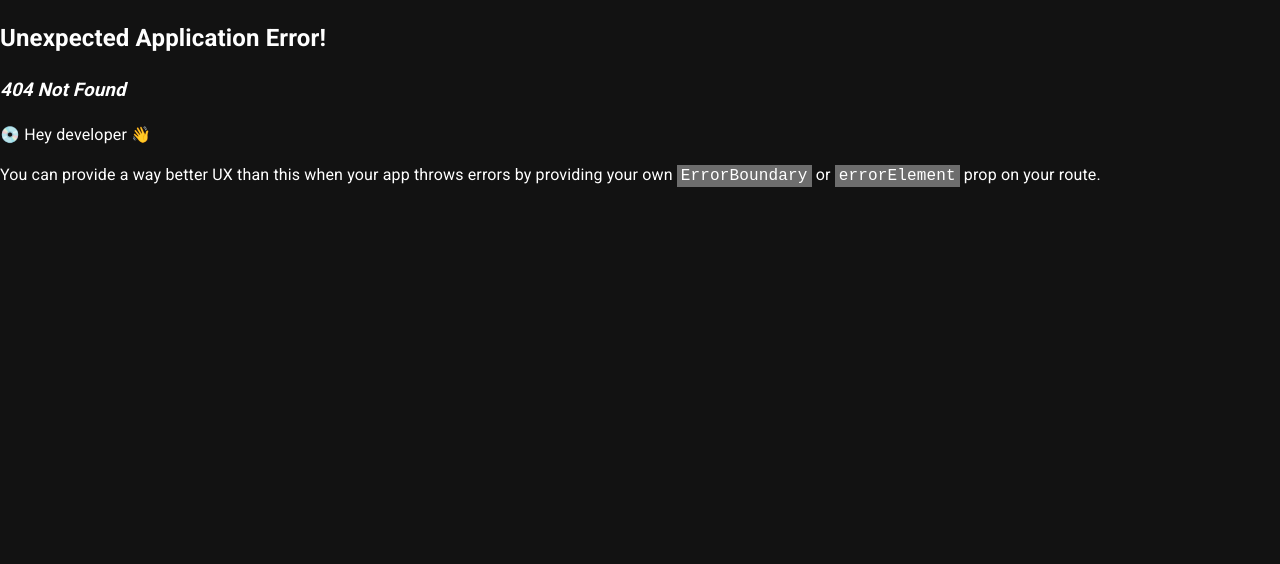
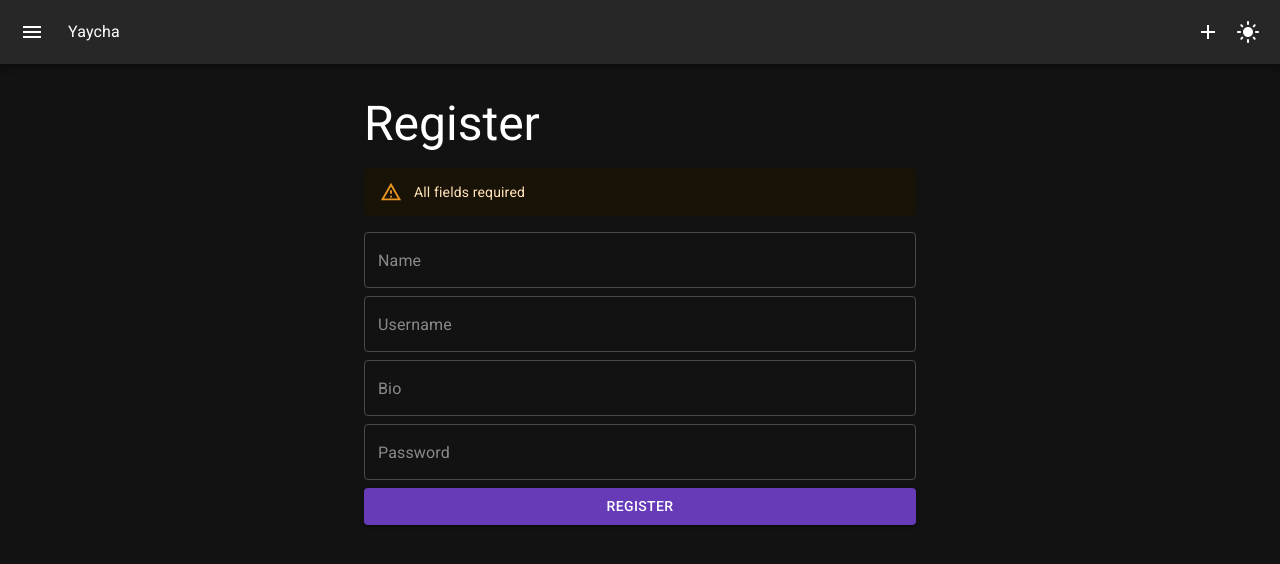
Before and after one commit to Myatthu17/yaycha, a React (Vite) app: page /register in a window 1280 px wide. Before the commit this address had no page. Shown: the top 564 px of the page. Built offline with nearby package versions, Linux system fonts and the light colour scheme; a web font is replaced by a local one.

Commit message:
Add Register Page

```diff
--- a/src/ThemedApp.jsx
+++ b/src/ThemedApp.jsx
@@ -15,6 +15,7 @@ import { deepPurple, grey } from "@mui/material/colors";
 import Template from "./Template";
 import Home from "./pages/Home";
 import Login from "./pages/Login";
+import Register from "./pages/Register";
 
 
 const AppContext = createContext();
@@ -35,6 +36,10 @@ const router = createBrowserRouter([
             {
                 path: "/login",
                 element: <Login />,
+            },
+            {
+                path: "/register",
+                element: <Register />,
             },
         ],
     },
--- a/src/pages/Register.jsx
+++ b/src/pages/Register.jsx
@@ -0,0 +1,25 @@
+import { Box, Button, TextField, Typography, Alert} from "@mui/material";
+
+export default function Register() {
+    return (
+        <Box>
+
+            <Typography variant="h3">Register</Typography>
+
+            <Alert severity="warning" sx={{ mt: 2 }}>All fields required</Alert>
+
+            <form>
+                <Box
+                  sx={{ display: "flex", flexDirection: "column", gap: 1, mt: 2, }}>
+                    <TextField placeholder="Name" fullWidth/>
+                    <TextField placeholder="Username" fullWidth/>
+                    <TextField placeholder="Bio" fullWidth/>
+                    <TextField type="password" placeholder="Password" fullWidth/>
+                    <Button type="submit" variant="contained" fullWidth>
+                        Register
+                    </Button>
+                </Box>
+            </form>
+        </Box>
+    )
+}
```
